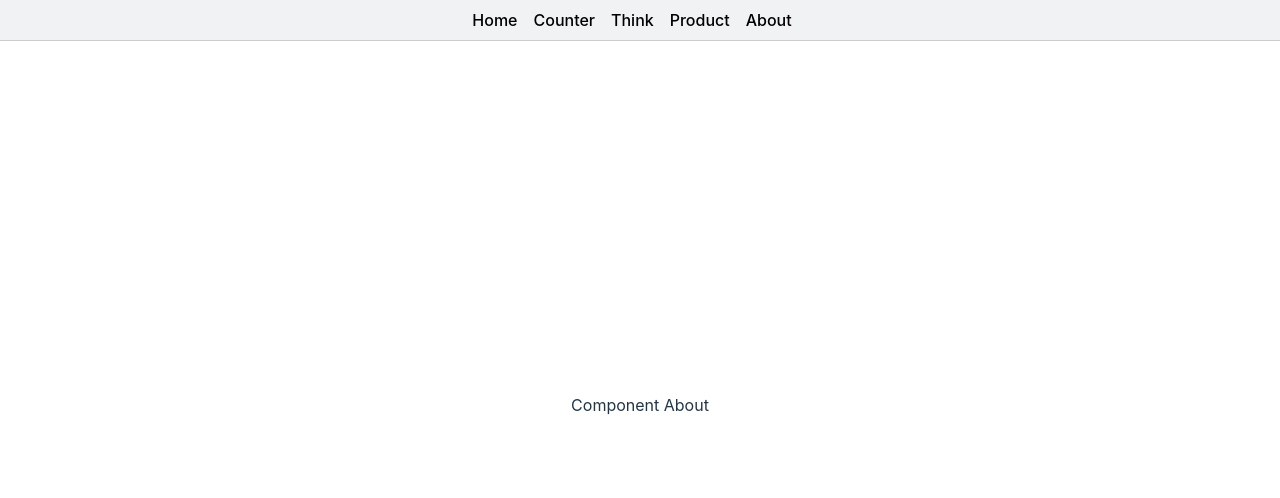
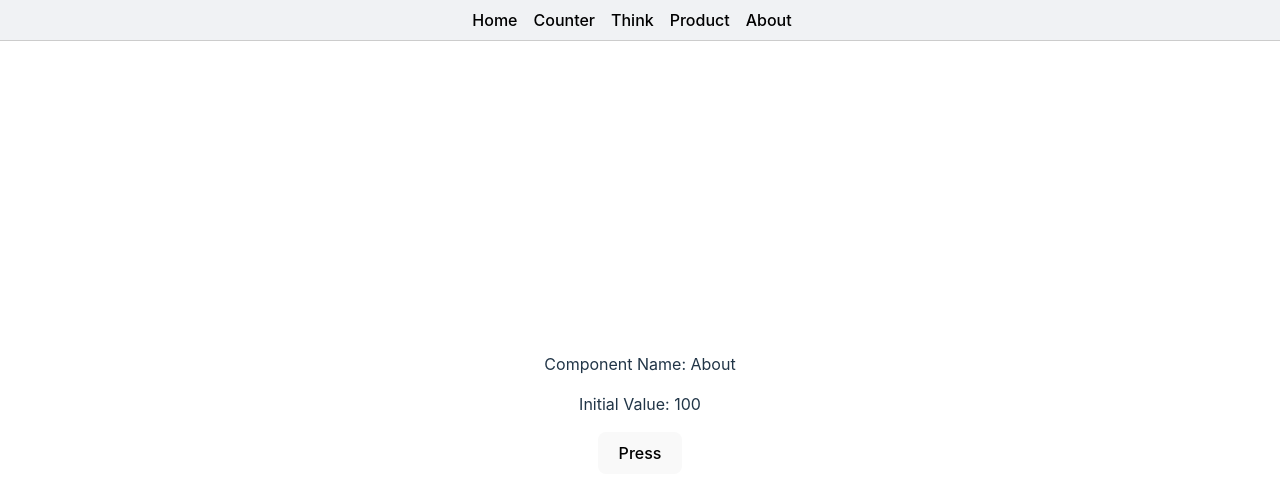
Before and after one commit to navarro-joaquin/desarrollo-frontend-react, a React (Vite) app: page /about in a window 1280 px wide. Shown: the top 498 px of the page. Built offline with nearby package versions, Linux system fonts and the light colour scheme.

Commit message:
about component

```diff
--- a/src/screens/About.jsx
+++ b/src/screens/About.jsx
@@ -1,7 +1,22 @@
+import { useSelector } from "react-redux";
+import { useState } from "react";
+
 const About = () => {
+  // Los hooks en react son funciones ya definidas
+  // Los hooks siempre tienen el prefijo use
+  // hook useState, useEffect, useContext, useRef, useTransition
+  // Es posible crear nuestros propios hooks: useService, useImage, useForm
+
+  // El book useState me permite manejar variables de estado
+
+  const [nameComponent, setNameComponent] = useState('About')
+
+  const initialValue = useSelector((state) => state.product.initialValue);
   return (
     <>
-      <p>Component About</p>
+      <p>Component Name: {nameComponent}</p>
+      <p>Initial Value: {initialValue}</p>
+      <button onClick={() => {setNameComponent('Curso de React')}}>Press</button>
     </>
   );
 }
--- a/src/screens/Product.jsx
+++ b/src/screens/Product.jsx
@@ -1,14 +1,8 @@
 import FilterableProductTable from "../Components/Product/FilterableProductTable.jsx";
+import { useSelector } from "react-redux";
 
 const Product = () => {
-  const PRODUCTS = [
-    { category: "Fruits", price: "$1", stocked: true, name: "Apple" },
-    { category: "Fruits", price: "$1", stocked: true, name: "Dragonfruit" },
-    { category: "Fruits", price: "$2", stocked: false, name: "Passionfruit" },
-    { category: "Vegetables", price: "$2", stocked: true, name: "Spinach" },
-    { category: "Vegetables", price: "$4", stocked: false, name: "Pumpkin" },
-    { category: "Vegetables", price: "$1", stocked: true, name: "Peas" }
-  ]
+  const PRODUCTS = useSelector((state) => state.product.dataProduct);
 
   return (
     <FilterableProductTable products={PRODUCTS} />
--- /dev/null
+++ b/src/store/features/product/productSlice.js
@@ -0,0 +1,30 @@
+import { createSlice } from '@reduxjs/toolkit'
+
+const initialState = {
+  // Aca se define todas las varibles globales
+  // del componente Product.jsx
+  initialValue: 100,
+  dataProduct: [
+    { category: "Fruits", price: "$1", stocked: true, name: "Apple" },
+    { category: "Fruits", price: "$1", stocked: true, name: "Dragonfruit" },
+    { category: "Fruits", price: "$2", stocked: false, name: "Passionfruit" },
+    { category: "Vegetables", price: "$2", stocked: true, name: "Spinach" },
+    { category: "Vegetables", price: "$4", stocked: false, name: "Pumpkin" },
+    { category: "Vegetables", price: "$1", stocked: true, name: "Peas" }
+  ],
+}
+
+export const productSlice = createSlice({
+  name: 'product',
+  initialState,
+  reducers: {
+    setInitialValue: (state, payload) => {
+      state.initialValue = payload
+    }
+  },
+})
+
+// Action creators are generated for each case reducer function
+export const { setInitialValue } = productSlice.actions
+
+export default productSlice.reducer
--- a/src/store/store.js
+++ b/src/store/store.js
@@ -1,8 +1,10 @@
 import { configureStore } from '@reduxjs/toolkit'
-import counterReducer from "./features/counter/counterSlice.js";
+import counterReducer from "./features/counter/counterSlice";
+import productReducer from "./features/product/productSlice";
 
 export const store = configureStore({
   reducer: {
     counter: counterReducer,
+    product: productReducer,
   },
 })
```
